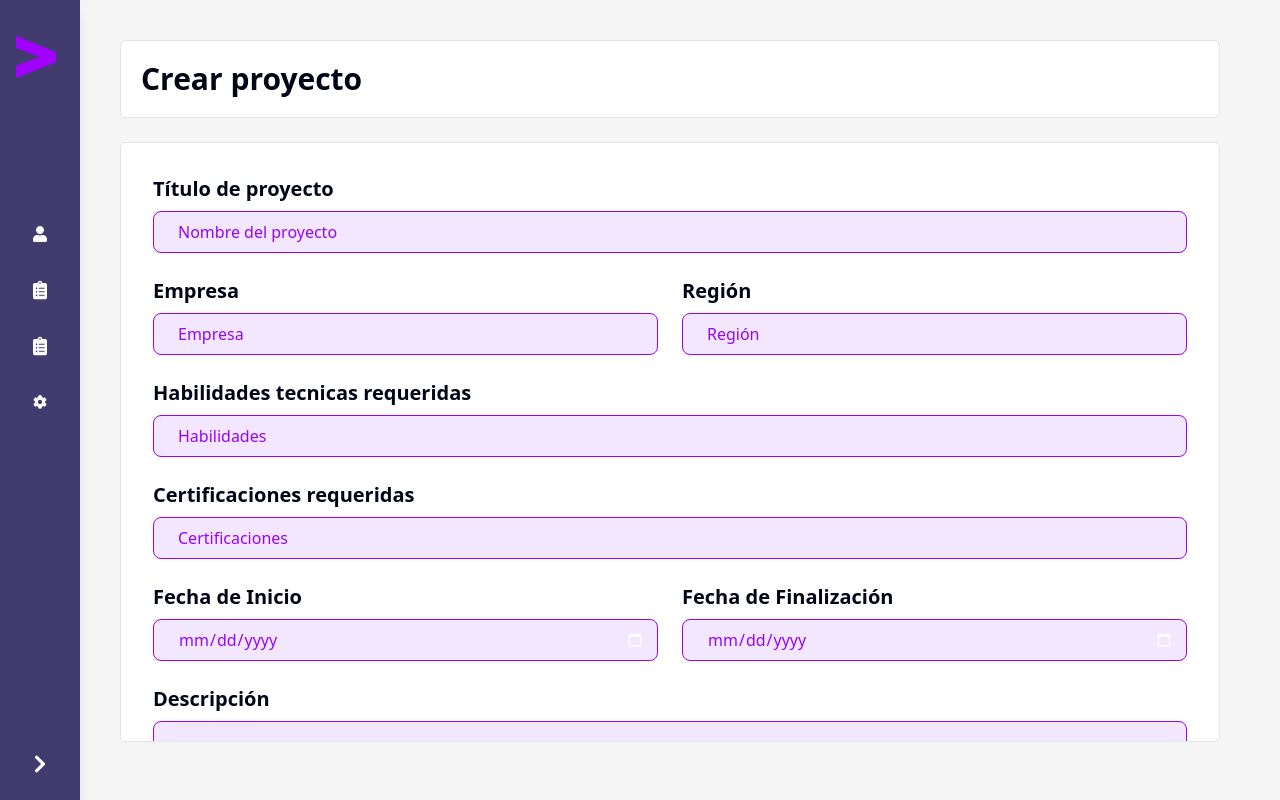
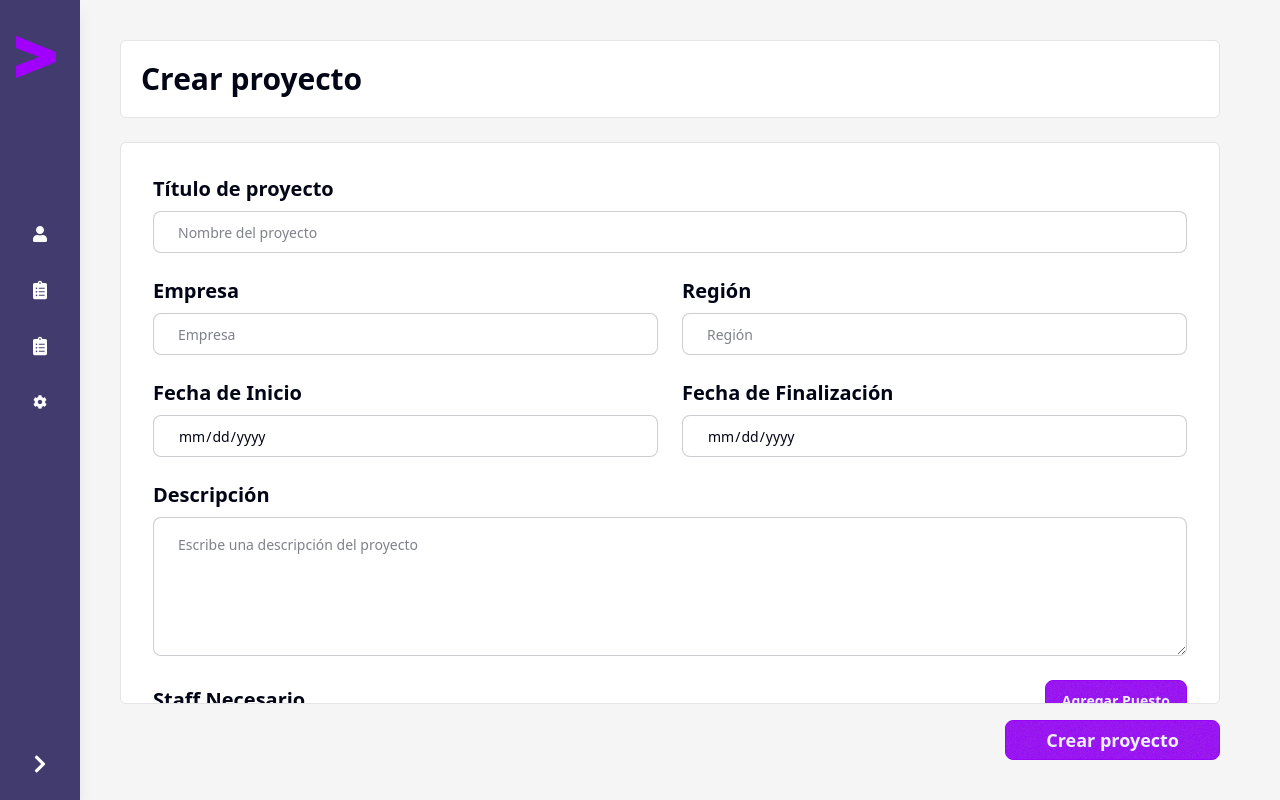
Before and after one commit to CarlosMtz1281/PathExplorerSabritones, a Next.js app in the folder client/: page /dashboard/crea-projects in a window 1280 px wide. Built offline with nearby package versions, Linux system fonts and the light colour scheme.

Commit message:
Agregue campos de habiliades, certificaciones y cantidad para cada vacante

```diff
--- a/client/src/app/dashboard/crea-projects/page.tsx
+++ b/client/src/app/dashboard/crea-projects/page.tsx
@@ -3,137 +3,223 @@
 import { useState } from "react";
 
 export default function CreateProyects() {
+  // 🔧 Datos harcodeados de ejemplo
+  const puestosDemo = [
+    {
+      nombre: "Senior Frontend Engineer",
+      cantidad: 3,
+      habilidades: ["React", "Angular", "C++", "Agile"],
+      certificaciones: ["CS50", "AWS", "Azure"],
+    },
+    {
+      nombre: "Backend Developer",
+      cantidad: 2,
+      habilidades: ["Node.js", "PostgreSQL", "Prisma", "Docker", "CI/CD"],
+      certificaciones: ["AWS Developer", "Kubernetes"],
+    },
+  ];
+
+  //  Estados para mostrar todas las habilidades o certificaciones o nomas 2
+  const [expandSkills, setExpandSkills] = useState(false);
+  const [expandCerts, setExpandCerts] = useState(false);
+
   return (
-    <div className="flex min-h-screen max-h-screen flex-col items-center bg-base-200 px-15 py-10">
-
+    <div className="flex flex-col h-screen bg-base-200 px-15 py-10">
+      {/*  Título de la pantalla */}
       <div className="flex w-full items-center bg-base-100 p-5 text-3xl font-bold rounded-md border border-base-300 mb-6">
         <p>Crear proyecto</p>
       </div>
 
-      {/* Contenedor que tiene un scroll vertical */}
-      <div className="flex h-full w-full flex-col bg-base-100 p-8 rounded-md overflow-y-auto border border-base-300 space-y-6 max-h-[75vh]">
-
-        {/* Nombre proyecto */}
+      {/* Contenedor scrollable del formulario */}
+      <div className="flex-1 overflow-y-auto bg-base-100 p-8 rounded-md border border-base-300 space-y-6">
+        {/* Título del proyecto */}
         <div>
           <label className="text-xl font-semibold">Título de proyecto</label>
           <input
             type="text"
             placeholder="Nombre del proyecto"
-            className="input input-bordered w-full mt-2 px-6 p-5 border-primary text-primary placeholder:text-primary text-base"
-            style={{
-              backgroundColor: "oklch(from var(--color-accent) l c h / 30%)",
-            }}
+            className="input input-bordered w-full mt-2 px-6 p-5"
           />
         </div>
 
-
-        <div className="flex flex-row gap-6">
-          {/* Empresa */}
-          <div className="flex-1"> {/* Para que ocupe el espacio comppleto de la mitad del contendor */}
+        {/* Empresa y Región */}
+        <div className="flex gap-6">
+          <div className="flex-1">
             <label className="text-xl font-semibold">Empresa</label>
             <input
               type="text"
               placeholder="Empresa"
-              className="input input-bordered w-full mt-2 px-6 p-5 border-primary text-primary placeholder:text-primary text-base"
-              style={{
-                backgroundColor: "oklch(from var(--color-accent) l c h / 30%)",
-              }}
+              className="input input-bordered w-full mt-2 px-6 p-5"
             />
           </div>
-
-          {/* Región */}
           <div className="flex-1">
             <label className="text-xl font-semibold">Región</label>
             <input
               type="text"
               placeholder="Región"
-              className="input input-bordered w-full mt-2 px-6 p-5 border-primary text-primary placeholder:text-primary text-base"
-              style={{
-                backgroundColor: "oklch(from var(--color-accent) l c h / 30%)",
-              }}
+              className="input input-bordered w-full mt-2 px-6 p-5"
             />
           </div>
         </div>
 
-
-        {/*Habilidades tecnicas */}
-        <div>
-          <label className="text-xl font-semibold">Habilidades tecnicas requeridas</label>
-          <input
-            type="text"
-            placeholder="Habilidades"
-            className="input input-bordered w-full mt-2 px-6 p-5 border-primary text-primary placeholder:text-primary text-base"
-            style={{
-              backgroundColor: "oklch(from var(--color-accent) l c h / 30%)",
-            }}
-          />
-        </div>
-
-        {/*Certificados */}
-        <div>
-          <label className="text-xl font-semibold">Certificaciones requeridas</label>
-          <input
-            type="text"
-            placeholder="Certificaciones"
-            className="input input-bordered w-full mt-2 px-6 p-5 border-primary text-primary placeholder:text-primary text-base"
-            style={{
-              backgroundColor: "oklch(from var(--color-accent) l c h / 30%)",
-            }}
-          />
-        </div>
-
-
-        <div className="flex flex-row gap-6">
-          {/* Fecha inicio */}
+        {/* Fechas */}
+        <div className="flex gap-6">
           <div className="flex-1">
             <label className="text-xl font-semibold">Fecha de Inicio</label>
             <input
               type="date"
-              className="input input-bordered w-full mt-2 px-6 p-5 border-primary text-primary text-base"
-              style={{
-                backgroundColor: "oklch(from var(--color-accent) l c h / 30%)",
-              }}
+              className="input input-bordered w-full mt-2 px-6 p-5"
             />
           </div>
-
-          {/* Fecha fin */}
           <div className="flex-1">
             <label className="text-xl font-semibold">Fecha de Finalización</label>
             <input
               type="date"
-              className="input input-bordered w-full mt-2 px-6 p-5 border-primary text-primary text-base"
-              style={{
-                backgroundColor: "oklch(from var(--color-accent) l c h / 30%)",
-              }}
+              className="input input-bordered w-full mt-2 px-6 p-5"
             />
           </div>
         </div>
 
-        {/* Descripcion */}
+        {/* Descripción */}
         <div>
           <label className="text-xl font-semibold">Descripción</label>
           <textarea
             placeholder="Escribe una descripción del proyecto"
-            className="textarea textarea-bordered w-full mt-2 px-6 py-4 border-primary text-primary placeholder:text-primary text-base"
+            className="textarea textarea-bordered w-full mt-2 px-6 py-4"
             rows={5}
-            style={{
-              backgroundColor: "oklch(from var(--color-accent) l c h / 30%)",
-            }}
           ></textarea>
         </div>
 
-        {/* Botón de crear proyecto (ahoriyta no hace nada) */}
-        <div className="flex justify-end">
-          <button
-            className="btn btn-primary px-10 text-lg font-semibold"
-            onClick={() => {
-              // Falta ponerle funcionalidad
+        {/* Tabla del stafs*/}
+        <div className="overflow-x-auto mt-6">
+          {/* Boton para agregar puestos */}
+          <div className="flex justify-between items-center mb-4">
+            <p className="text-xl font-semibold">Staff Necesario</p>
+            <button
+              className="btn btn-primary"
+              onClick={() =>
+                (document.getElementById("modalAgregarPuesto") as HTMLDialogElement)?.showModal()
+              }
+            >
+              Agregar Puesto
+            </button>
+          </div>
 
-            }}
-          >
-            Crear proyecto
-          </button>
+          {/* Formulario para agregar puesto (por ahora no agrega en tabla) */}
+          <dialog id="modalAgregarPuesto" className="modal">
+            <div className="modal-box space-y-4">
+              <h3 className="font-bold text-lg">Nombre del Puesto</h3>
+              <input type="text" className="input input-bordered w-full" />
+              <h3 className="font-bold text-lg">Descripción</h3>
+              <textarea className="textarea textarea-bordered w-full" rows={3}></textarea>
+              <h3 className="font-bold text-lg">Habilidades</h3>
+              <input type="text" className="input input-bordered w-full" />
+              <div className="mt-2">
+                <div className="badge badge-ghost badge-lg">C++</div>
+                <div className="badge badge-ghost badge-lg ml-2">React</div>
+              </div>
+              <div className="modal-action">
+                <form method="dialog" className="flex gap-4">
+                  <button className="btn btn-outline">Cancelar</button>
+                  <button className="btn btn-primary">Agregar</button>
+                </form>
+              </div>
+            </div>
+          </dialog>
+
+          {/* Tabla */}
+          <table className="table w-full border border-base-300">
+            <thead>
+              <tr className="text-base font-bold">
+                <th>Puesto</th>
+                <th>Habilidades Técnicas</th>
+                <th>Certificaciones</th>
+                <th>Cantidad</th>
+                <th>Editar</th>
+              </tr>
+            </thead>
+            <tbody>
+              {/* Filas por cada puesto vacante */}
+              {puestosDemo.map((puesto, idx) => {
+                const visibleSkills = expandSkills ? puesto.habilidades : puesto.habilidades.slice(0, 2);
+                const visibleCerts = expandCerts ? puesto.certificaciones : puesto.certificaciones.slice(0, 2);
+                const hiddenSkills = puesto.habilidades.length - 2;
+                const hiddenCerts = puesto.certificaciones.length - 2;
+
+                return (
+                  <tr key={idx}>
+                    <td>{puesto.nombre}</td>
+
+                    {/* Habilidades */}
+                    <td>
+                      <div className="flex flex-wrap gap-2">
+                        {visibleSkills.map((s, i) => (
+                          <div key={i} className="badge badge-secondary">{s}</div>
+                        ))}
+                        {!expandSkills && hiddenSkills > 0 && (
+                          <div
+                            className="badge badge-outline cursor-pointer"
+                            onClick={() => setExpandSkills(true)}
+                          >
+                            +{hiddenSkills}
+                          </div>
+                        )}
+                        {expandSkills && hiddenSkills > 0 && (
+                          <div
+                            className="badge badge-outline cursor-pointer"
+                            onClick={() => setExpandSkills(false)}
+                          >
+                            Ver menos
+                          </div>
+                        )}
+                      </div>
+                    </td>
+
+                    {/* Certificaciones */}
+                    <td>
+                      <div className="flex flex-wrap gap-2">
+                        {visibleCerts.map((c, i) => (
+                          <div key={i} className="badge badge-accent">{c}</div>
+                        ))}
+                        {!expandCerts && hiddenCerts > 0 && (
+                          <div
+                            className="badge badge-outline cursor-pointer"
+                            onClick={() => setExpandCerts(true)}
+                          >
+                            +{hiddenCerts}
+                          </div>
+                        )}
+                        {expandCerts && hiddenCerts > 0 && (
+                          <div
+                            className="badge badge-outline cursor-pointer"
+                            onClick={() => setExpandCerts(false)}
+                          >
+                            Ver menos
+                          </div>
+                        )}
+                      </div>
+                    </td>
+
+                    {/* Cantidad */}
+                    <td>{puesto.cantidad}</td>
+
+                    {/* Botón editar */}
+                    <td>
+                      <button className="btn btn-sm btn-outline btn-circle">✏️</button>
+                    </td>
+                  </tr>
+                );
+              })}
+            </tbody>
+          </table>
         </div>
+      </div>
+
+      {/* Botón de Crear Proyecto Todavia no hace nada*/}
+      <div className="flex justify-end mt-4">
+        <button className="btn btn-primary px-10 text-lg font-semibold">
+          Crear proyecto
+        </button>
       </div>
     </div>
   );
```
